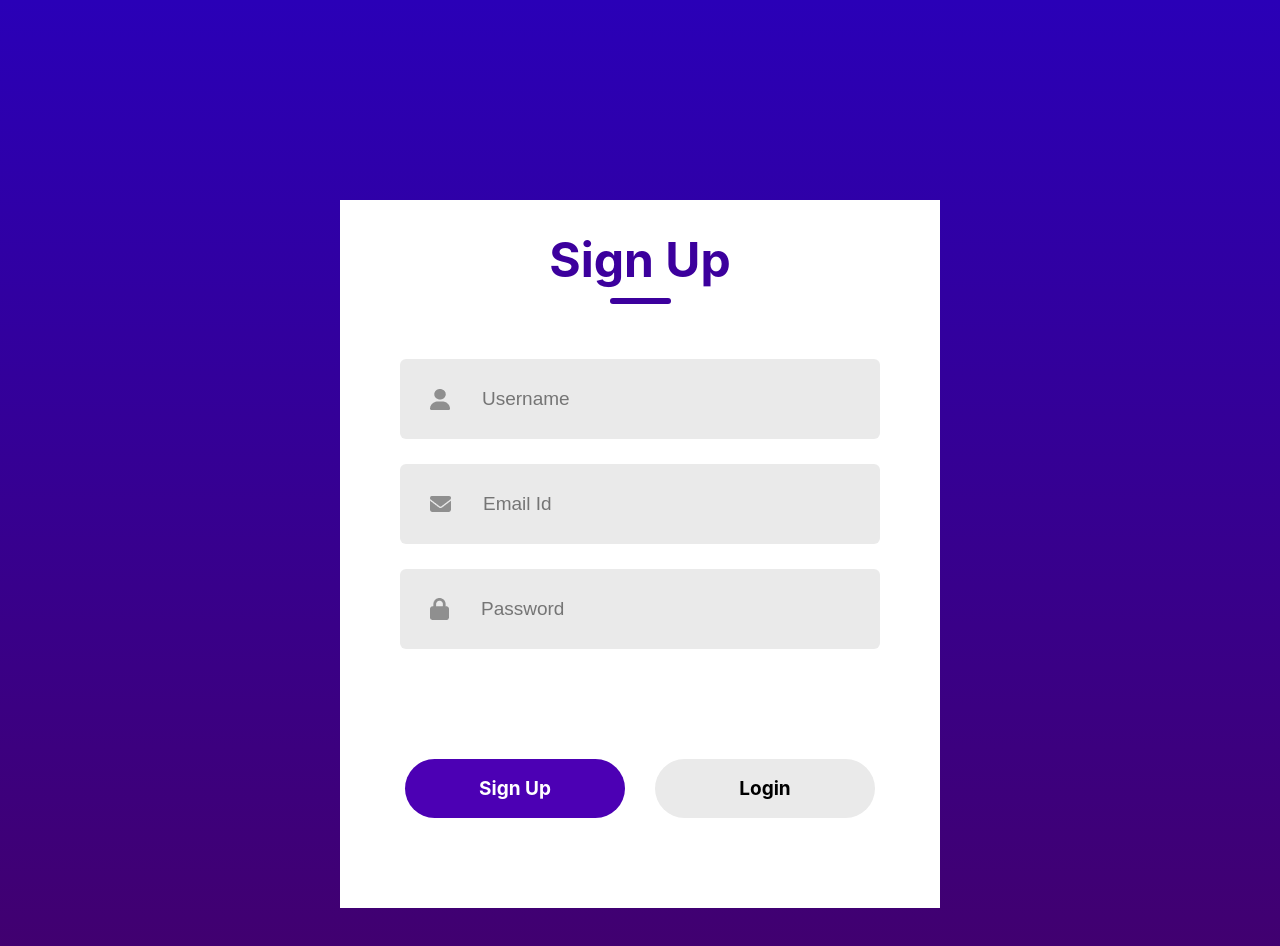
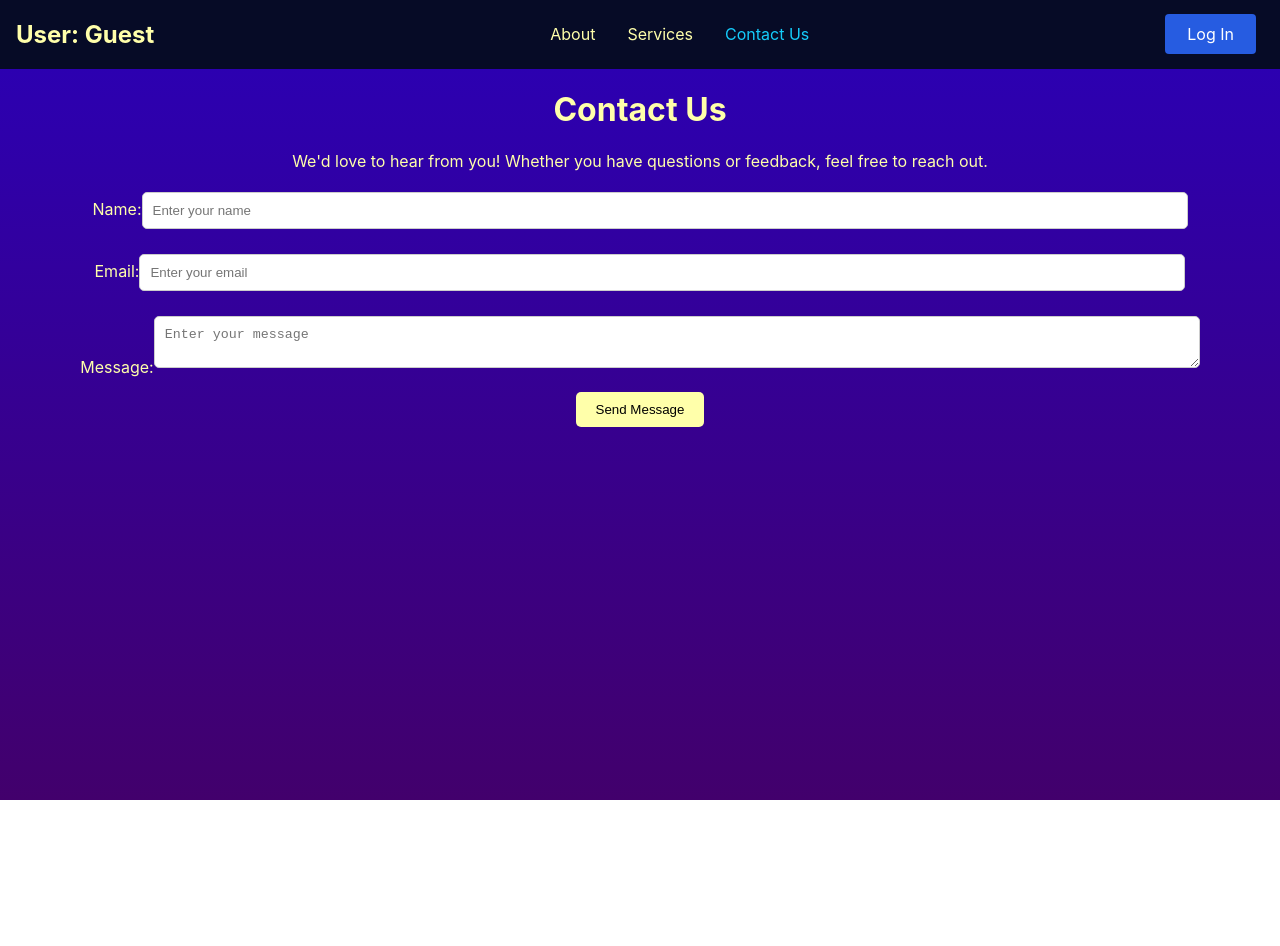
Before and after one commit to seb-lopez-331/hello-world, a React (Create React App) app in the folder client/: page /contact-us in a window 1280 px wide. Before the commit this address led to /login. Shown: the top 946 px of the page. After the commit the page ends 800 px from the top, so only its background shows below. Built offline with nearby package versions, Linux system fonts and the light colour scheme; no server answers.

Commit message:
feat: add about. services, and contact us pages

```diff
--- a/client/src/App.js
+++ b/client/src/App.js
@@ -1,21 +1,8 @@
 import React, { useEffect, useState } from 'react';
-import { Navigate } from 'react-router-dom';
-import AddBankAccount from './components/banks/AddBankAccount';
 import { BrowserRouter as Router, Routes, Route } from 'react-router-dom';
+import PublicRoutes from './components/routes/PublicRoutes';
+import DashboardRoutes from './components/routes/DashboardRoutes';
 
-import LoginRedirector from './components/login/LoginRedirector';
-import LoginPage from './components/login/LoginPage';
-import ConfirmEmail from './components/login/ConfirmEmail';
-import ForgotPassword from './components/login/ForgotPassword';
-import PasswordResetRequested from './components/login/PasswordResetRequested';
-import ResetPassword from './components/login/ResetPassword';
-
-import Sidebar from './components/layout/AppLayout';
-
-import Home from './components/main/Home';
-
-import About from './components/misc/About';
-import AppLayout from './components/layout/AppLayout';
 
 
 function App() {
@@ -30,29 +17,11 @@ function App() {
   return (
     <Router>
       <Routes>
-        <Route element={<LoginRedirector />}>
-          <Route
-            path="/*"
-            element={
-              <>
-                <AppLayout/>
-              </>
-            }
-          />
-          <Route path="/about" element={<About/>}/>
-          {/* <Route path="/foo" element={<Foo />} /> */}
-          {/* <Route path="/about" element={<About />} /> */}
-          {/* Add more routes here */}
-        </Route>
-        {/* Authentication related routes */}
-        <Route path="/login" element={<LoginPage />} />
-        <Route path="/confirm-email" element={<ConfirmEmail />} />
-        <Route path="/forgot-password" element={<ForgotPassword />} />
-        <Route path="/password-reset-requested" element={<PasswordResetRequested />} />
-        <Route path="/reset-password" element={<ResetPassword />} />
+        {/* Public pages (like home, login, about, etc.) */}
+        <Route path="/*" element={<PublicRoutes />} />
 
-        {/* Miscellaneous routes that do not require authentication*/}
-        <Route path="/about" element={<About/>}/>
+        {/* Dashboard-specific pages */}
+        <Route path="/dashboard/*" element={<DashboardRoutes />} />
       </Routes>
     </Router>
   )
--- a/client/src/components/layout/Topbar.js
+++ b/client/src/components/layout/Topbar.js
@@ -7,9 +7,9 @@ import {
   NavBtnLink,
   Heading,
 } from './TopbarElements';
-import { useLocation } from 'react-router-dom';
+import { useLocation, Outlet } from 'react-router-dom';
 
-const Topbar = ({ user }) => {
+const Topbar = ({ user, handleLogout }) => {
   const location = useLocation();
   const path = location.pathname;
   const showDateRangePicker = ['/'].includes(path);
@@ -18,7 +18,7 @@ const Topbar = ({ user }) => {
     <>
       <Nav>
         <Heading>
-          <h1>User: {user.username}</h1>
+          <h1>User: {user ? user.username : 'Guest'}</h1>
         </Heading>
         <NavMenu>
           <NavLink to="/about" activeStyle>
@@ -32,9 +32,16 @@ const Topbar = ({ user }) => {
           </NavLink>
         </NavMenu>
         <NavBtn>
-          <NavBtnLink to="/signin">Log Out</NavBtnLink>
+          {user ? (
+            <NavBtnLink as="button" onClick={handleLogout}>
+              Log Out
+            </NavBtnLink>
+          ) : (
+            <NavBtnLink to="/login">Log In</NavBtnLink>
+          )}
         </NavBtn>
       </Nav>
+      <Outlet />
     </>
   );
 };
--- a/client/src/components/layout/TopbarElements.js
+++ b/client/src/components/layout/TopbarElements.js
@@ -2,7 +2,7 @@ import styled from 'styled-components';
 import { NavLink as Link } from 'react-router-dom';
 
 export const Nav = styled.nav`
-  background: transparent;
+  background: #060b26;
   display: flex;
   width: 100%;
   justify-content: space-between;
--- a/client/src/components/misc/About.js
+++ b/client/src/components/misc/About.js
@@ -1,8 +1,10 @@
 import React from 'react';
+import Topbar from '../layout/Topbar';
 
 const About = () => {
   return (
-    <div className="about-container">
+    <>
+      <div style={{ color: '#ffa', margin: '2rem' }}>
         <h1>About</h1>
         <p><strong>Take control of your money. Stay focused on your future.</strong></p>
         <p>
@@ -12,7 +14,7 @@ const About = () => {
           We know what it’s like to feel out of sync with your finances—overwhelmed by spending, unsure of what’s safe to splurge, or struggling to stay on track. That’s why we created a tool that does more than just track your expenses. It <strong>connects to your bank accounts, helps you plan ahead, and keeps you accountable—without the clutter.</strong>
         </p>
 
-      <h2>What Makes Us Different</h2>
+        <h2>What Makes Us Different (Apparently) </h2>
         <ul>
           <li><strong>Real-time syncing</strong> with your accounts</li>
           <li><strong>Custom budgets</strong> built around your life</li>
@@ -28,6 +30,7 @@ const About = () => {
           You shouldn’t need a finance degree to feel in control of your money. We’ve built something simple, so you can build something strong: your future.
         </p>
       </div>
+    </>
   );
 }
 
--- /dev/null
+++ b/client/src/components/misc/ContactUs.js
@@ -0,0 +1,68 @@
+import React, { useState } from 'react';
+import '../../style/ContactUs.css';
+
+const ContactUs = () => {
+  const [formData, setFormData] = useState({ name: '', email: '', message: '' });
+
+  const handleChange = (e) => {
+    const { name, value } = e.target;
+    setFormData({ ...formData, [name]: value });
+  };
+
+  const handleSubmit = (e) => {
+    e.preventDefault();
+    // Process form submission here (like sending the message)
+    alert('Message Sent!');
+  };
+
+  return (
+    <div className="contact-us-container" style={{ color: '#ffa', textAlign: 'center' }}>
+      <h1>Contact Us</h1>
+      <p>We'd love to hear from you! Whether you have questions or feedback, feel free to reach out.</p>
+
+      <form onSubmit={handleSubmit}>
+        <div className="form-group">
+          <label htmlFor="name">Name:</label>
+          <input
+            type="text"
+            id="name"
+            name="name"
+            value={formData.name}
+            onChange={handleChange}
+            placeholder="Enter your name"
+            required
+          />
+        </div>
+
+        <div className="form-group">
+          <label htmlFor="email">Email:</label>
+          <input
+            type="email"
+            id="email"
+            name="email"
+            value={formData.email}
+            onChange={handleChange}
+            placeholder="Enter your email"
+            required
+          />
+        </div>
+
+        <div className="form-group">
+          <label htmlFor="message">Message:</label>
+          <textarea
+            id="message"
+            name="message"
+            value={formData.message}
+            onChange={handleChange}
+            placeholder="Enter your message"
+            required
+          />
+        </div>
+
+        <button type="submit">Send Message</button>
+      </form>
+    </div>
+  );
+}
+
+export default ContactUs;
--- /dev/null
+++ b/client/src/components/misc/Services.js
@@ -0,0 +1,35 @@
+import React from 'react';
+import '../../style/Services.css';
+
+const Services = () => {
+  return (
+    <div className="services-container" style={{ color: '#ffa', margin: '2rem' }}>
+      <h1>Our Services</h1>
+      <p>We offer a variety of services designed to help you take control of your finances.</p>
+
+      <div className="services-list">
+        <div className="service">
+          <h2>Real-time Bank Sync</h2>
+          <p>Sync your bank accounts automatically to track your spending in real time.</p>
+        </div>
+
+        <div className="service">
+          <h2>Customizable Budgeting</h2>
+          <p>Build budgets tailored to your unique financial situation and goals.</p>
+        </div>
+
+        <div className="service">
+          <h2>Smart Notifications</h2>
+          <p>Get reminders and tips to stay on track with your financial goals.</p>
+        </div>
+
+        <div className="service">
+          <h2>Expense Tracking</h2>
+          <p>Track your expenses with ease and spot trends to save more money.</p>
+        </div>
+      </div>
+    </div>
+  );
+}
+
+export default Services;
--- /dev/null
+++ b/client/src/components/routes/DashboardRoutes.js
@@ -0,0 +1,14 @@
+// Routes that require authentication
+import { Routes, Route } from 'react-router-dom';
+import ProtectedRoute from './ProtectedRoute';
+import React from 'react';
+
+const DashboardRoutes = () => {
+  return (
+    <Routes>
+      {/*Nest a ProtectedRoute within a Route*/}
+    </Routes>
+  );
+};
+
+export default DashboardRoutes;
--- /dev/null
+++ b/client/src/components/routes/ProtectedRoute.js
@@ -0,0 +1,8 @@
+import { Navigate } from 'react-router-dom';
+
+const ProtectedRoute = ({ isAuthenticated, children }) => {
+  if (!isAuthenticated) return <Navigate to="/login" />;
+  return children;
+};
+
+export default ProtectedRoute;
--- /dev/null
+++ b/client/src/components/routes/PublicRoutes.js
@@ -0,0 +1,35 @@
+// Routes that do not require authentication
+import { Routes, Route } from 'react-router-dom';
+import React from 'react';
+
+import LoginPage from '../login/LoginPage';
+import ConfirmEmail from '../login/ConfirmEmail';
+import ForgotPassword from '../login/ForgotPassword';
+import PasswordResetRequested from '../login/PasswordResetRequested';
+import ResetPassword from '../login/ResetPassword';
+
+import About from '../misc/About';
+import Services from '../misc/Services';
+import ContactUs from '../misc/ContactUs';
+
+import Topbar from '../layout/Topbar';
+
+const PublicRoutes = () => {
+  return (
+    <Routes>
+      <Route path="/login" element={<LoginPage />} />
+      <Route path="/confirm-email" element={<ConfirmEmail />} />
+      <Route path="/forgot-password" element={<ForgotPassword />} />
+      <Route path="/password-reset-requested" element={<PasswordResetRequested />} />
+      <Route path="/reset-password" element={<ResetPassword />} />
+
+      <Route element={<Topbar user={null} handleLogout={null}/>}>
+        <Route path="/about" element={<About />} />
+        <Route path="/services" element={<Services />} />
+        <Route path="/contact-us" element={<ContactUs />} />
+      </Route>
+    </Routes>
+  );
+}
+
+export default PublicRoutes;
--- /dev/null
+++ b/client/src/style/ContactUs.css
@@ -0,0 +1,25 @@
+.contact-us-container {
+    color: #ffa;
+    text-align: center;
+  }
+
+  .form-group {
+    margin-bottom: 15px;
+  }
+
+  input,
+  textarea {
+    width: 80%;
+    padding: 10px;
+    margin: 5px 0;
+    border: 1px solid #ccc;
+    border-radius: 5px;
+  }
+
+  button {
+    padding: 10px 20px;
+    background-color: #ffa;
+    border: none;
+    border-radius: 5px;
+    cursor: pointer;
+  }
--- /dev/null
+++ b/client/src/style/Services.css
@@ -0,0 +1,20 @@
+.services-container {
+    color: #ffa;
+    text-align: center;
+  }
+
+  .services-list {
+    display: flex;
+    flex-direction: column;
+    gap: 20px;
+  }
+
+  .service {
+    background-color: #333;
+    padding: 20px;
+    border-radius: 8px;
+  }
+
+  .service h2 {
+    margin-bottom: 10px;
+  }
```
Lines whose indentation alone changed are shown as unchanged.
